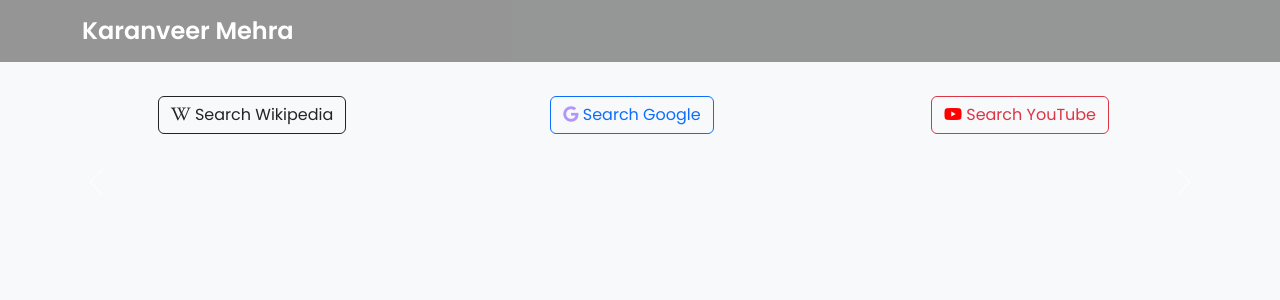
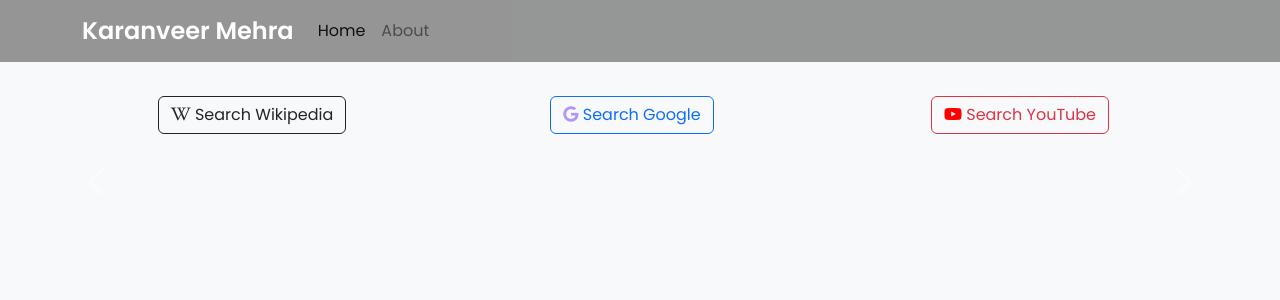
Before and after one commit to Ashmit12092000/kv-site, a FastAPI app: page / in a window 1280 px wide. Shown: the top 300 px of the page. Run offline with FastAPI, Linux system fonts and the light colour scheme; data that the repository does not hold is empty; some libraries are stand-ins or nearby versions.

Commit message:
Update index.html

```diff
--- a/templates/index.html
+++ b/templates/index.html
@@ -21,6 +21,16 @@
             <button class="navbar-toggler" type="button" data-bs-toggle="collapse" data-bs-target="#navbarNav" aria-controls="navbarNav" aria-expanded="false" aria-label="Toggle navigation">
                 <span class="navbar-toggler-icon"></span>
             </button>
+            <div class="collapse navbar-collapse" id="navbarNav">
+                  <ul class="navbar-nav me-auto mb-2 mb-lg-0">
+                    <li class="nav-item">
+                      <a class="nav-link active" aria-current="page" href="/">Home</a>
+                    </li>
+                    <li class="nav-item">
+                      <a class="nav-link" href="/about">About</a>
+                    </li>
+                  </ul>
+            </div>
         </div>
     </nav>
 
```
